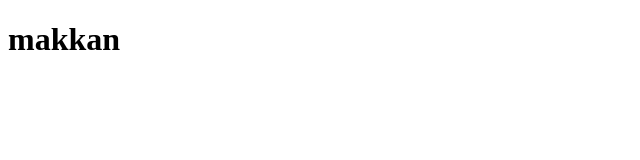
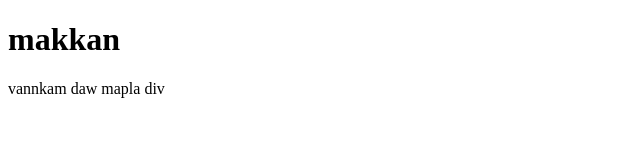
Before and after one commit to KishoreKumar832006/FILPKART, a plain HTML site: page index.html in a window 1280 px wide. Shown: the whole page, without its empty margins (0-640 px from the left). Drawn offline with Linux system fonts and the light colour scheme.

Commit message:
vannkam mapla

```diff
--- a/index.html
+++ b/index.html
@@ -9,6 +9,9 @@
 
 
 <h1>makkan</h1>
+vannkam daw mapla
+    div
+
 
 
 </body>
```
